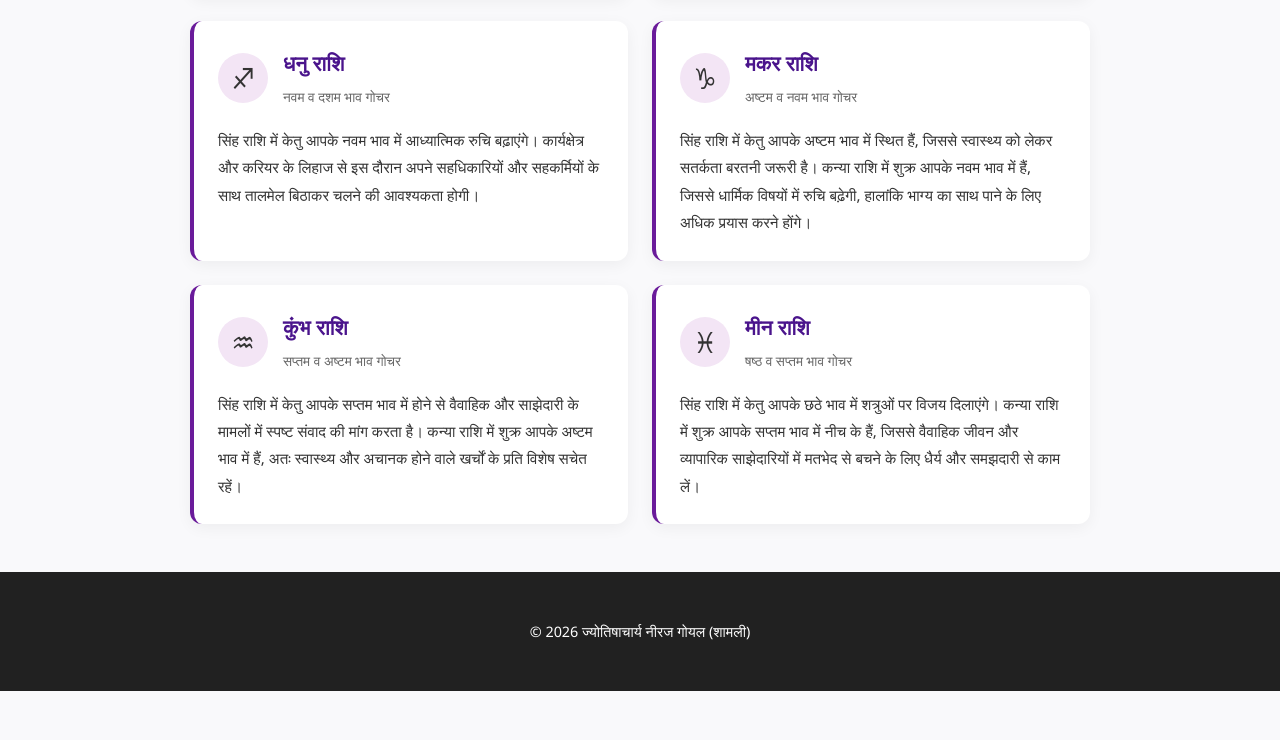
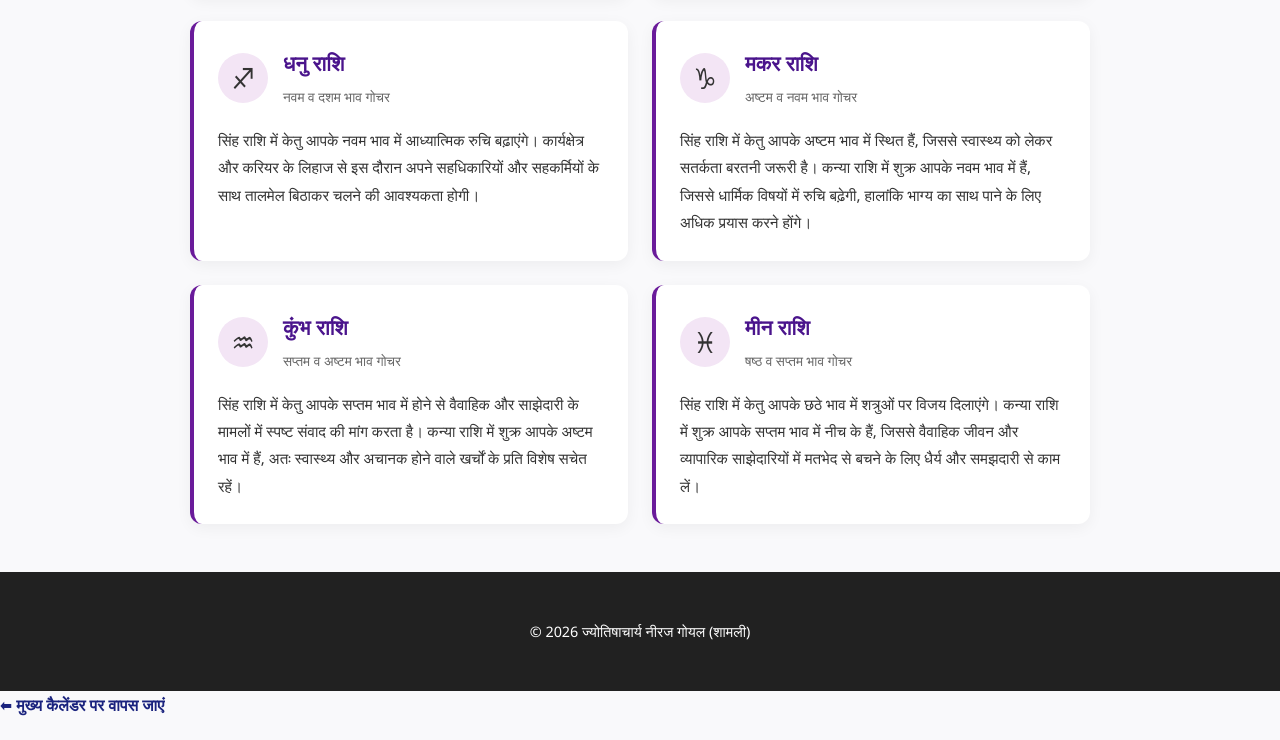
Before and after one commit to neerajsml1978-alt/Kalachakra-Grid-Algorithm, a plain HTML site: page shukra_gochar.html in a window 1280 px wide. Shown: the part 1538-2278 px from the top of the page. Before the commit the page ends 2229 px from the top, so only its background shows below. Drawn offline with Linux system fonts and the light colour scheme.

Commit message:
Update shukra_gochar.html

```diff
--- a/shukra_gochar.html
+++ b/shukra_gochar.html
@@ -133,6 +133,10 @@
             font-size: 0.9rem;
         }
     </style>
+ <meta property="og:description" content="शुक्र ग्रह का कन्या राशि में गोचर">
+    <meta property="og:image" content="https://neerajsml1978-alt.github.io/Kalachakra-Grid-Algorithm/shukra.jpg">
+    <meta property="og:url" content="https://neerajsml1978-alt.github.io/Kalachakra-Grid-Algorithm/shukra_gochar.html>
+    <meta property="og:type" content="website">
 </head>
 <body>
 
@@ -323,6 +327,8 @@
     <footer>
         <p>&copy; 2026 ज्योतिषाचार्य नीरज गोयल (शामली)</p>
     </footer>
-
+<div style="margin-bottom: 20px;">
+    <a href="https://neerajsml1978-alt.github.io/Kalachakra-Grid-Algorithm/index.html" style="text-decoration: none; color: #1a237e; font-weight: bold;">
+        ⬅ मुख्य कैलेंडर पर वापस जाएं
 </body>
 </html>
```
